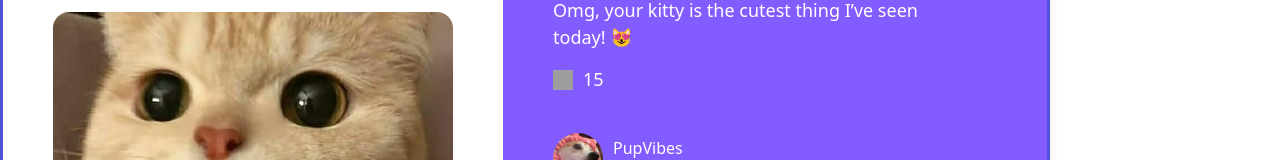
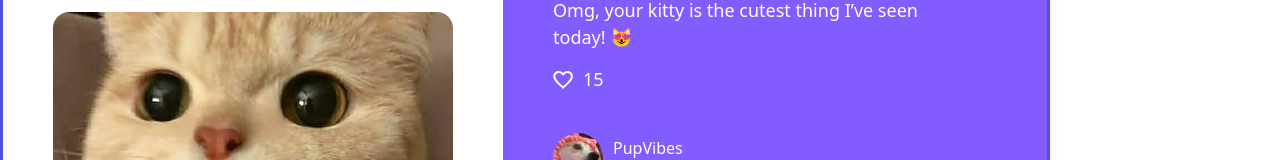
Before and after one commit to LuisFzg39/PetCharm-App, a React (Vite) app: page / in a window 1280 px wide. Shown: the part 531-691 px from the top of the page. Built offline with nearby package versions, Linux system fonts and the light colour scheme; grey boxes are pictures that could not be loaded.

Commit message:
fix: Smal adjustment

```diff
--- a/src/components/home/Post.tsx
+++ b/src/components/home/Post.tsx
@@ -157,7 +157,7 @@ function Post({
 
                 <div className="comment-likes flex gap-[10px] text-[18px] font-[500] items-center">
                 <img
-                    src="/assets/Like-icon.svg"
+                    src="/assets/icons/Like-icon.svg"
                     alt="like"
                     className="w-[20px] h-[20px]"
                 />
```
